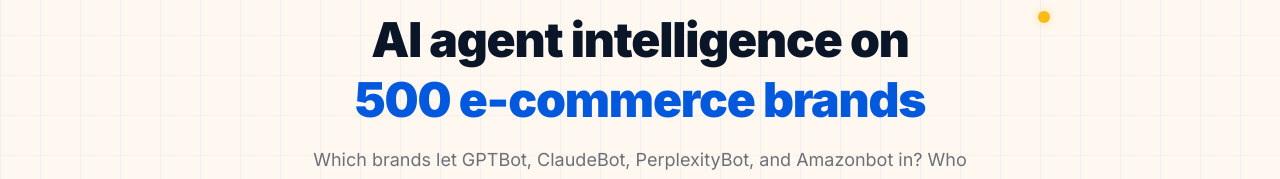
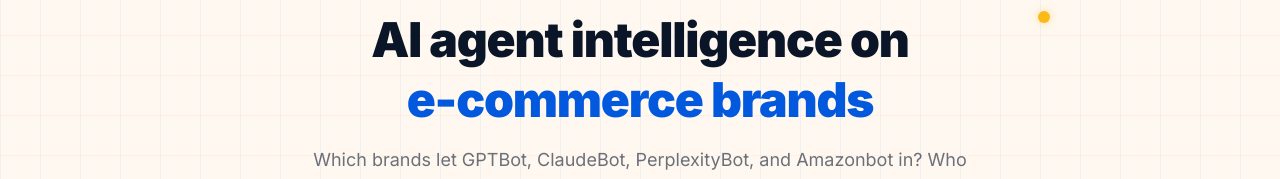
Before and after one commit to abab7575/arc-score, a Next.js app: page / in a window 1280 px wide. Shown: the part 146-325 px from the top of the page. Built offline with nearby package versions, Linux system fonts and the light colour scheme; no server answers; the database is empty.

Commit message:
Make hero brand count dynamic from API data
Co-Authored-By: Claude Opus 4.6 (1M context) <noreply@anthropic.com>

```diff
--- a/src/app/page.tsx
+++ b/src/app/page.tsx
@@ -117,7 +117,7 @@ export default function HomePage() {
         dangerouslySetInnerHTML={{ __html: JSON.stringify(organizationJsonLd) }}
       />
       <Navbar />
-      <IndexHero />
+      <IndexHero brandCount={stats?.totalBrands} />
 
       <main className="max-w-5xl mx-auto px-4 sm:px-6 py-8">
         {/* Stats bar */}
--- a/src/components/index/index-hero.tsx
+++ b/src/components/index/index-hero.tsx
@@ -3,7 +3,7 @@
 import Link from "next/link";
 import { Database, Shield, Globe } from "lucide-react";
 
-export function IndexHero() {
+export function IndexHero({ brandCount }: { brandCount?: number }) {
   return (
     <div className="relative overflow-hidden" style={{ backgroundColor: "#FFF8F0" }}>
       {/* Retro grid */}
@@ -34,7 +34,7 @@ export function IndexHero() {
 
           <h1 className="text-3xl sm:text-4xl lg:text-5xl font-black text-[#0A1628] tracking-tight leading-tight mb-4">
             AI agent intelligence on<br />
-            <span className="text-[#0259DD]">500 e-commerce brands</span>
+            <span className="text-[#0259DD]">{brandCount ? `${brandCount.toLocaleString()} e-commerce brands` : "e-commerce brands"}</span>
           </h1>
 
           <p className="text-base sm:text-lg text-[#0A1628]/60 max-w-2xl mx-auto mb-8">
```
